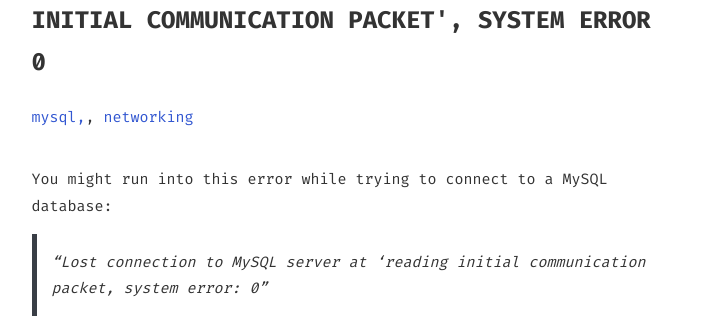
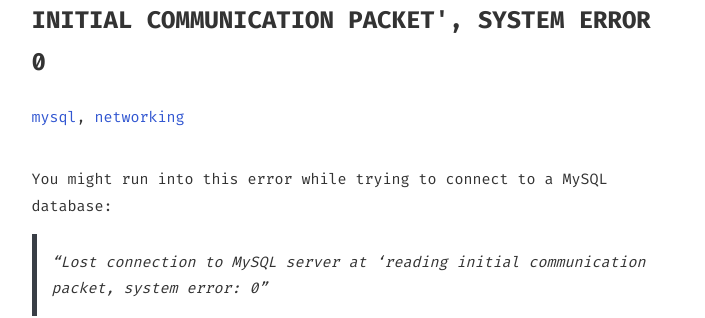
Before and after one commit to ntvpz/sql, a Jekyll site: the page built from _posts/2020-09-12-Lost-connection-to-MySQL-server-at-reading-initial-communication-packet-system-error-0.md, in a window 1280 px wide. Shown: the part 199-517 px from the top of the page, without its empty margins (286-991 px from the left). Built offline with Jekyll 4.4.1, drawn with Linux system fonts in a browser that asks for light colours.

Commit message:
no message

```diff
--- a/_posts/2020-09-12-Lost-connection-to-MySQL-server-at-reading-initial-communication-packet-system-error-0.md
+++ b/_posts/2020-09-12-Lost-connection-to-MySQL-server-at-reading-initial-communication-packet-system-error-0.md
@@ -3,7 +3,7 @@
 title: Lost connection to MySQL server at 'reading initial communication packet', system error 0
 description: MySQL error Lost connection to MySQL server at 'reading initial communication packet', system error 0 and how to fix it
 summary: MySQL error Lost connection to MySQL server at 'reading initial communication packet', system error 0 and how to fix it
-tags: mysql, networking
+tags: mysql networking
 minute: 1
 ---
 
```
